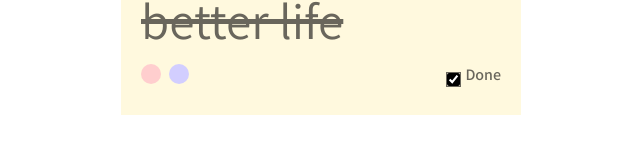
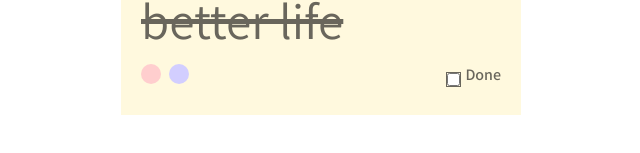
Before and after one commit to AEnedahg/todo, a React (Vite) app: page / in a window 1280 px wide. Shown: the part 567-720 px from the top of the page, without its empty margins (319-959 px from the left). Built offline with nearby package versions, Linux system fonts and the light colour scheme.

Commit message:
Update Image.tsx

```diff
--- a/src/routes/-components/index/Image/Image.tsx
+++ b/src/routes/-components/index/Image/Image.tsx
@@ -41,7 +41,7 @@ export default function Image () : ReactNode {
                         <div className={styles.circle}></div>
                     </div>
                     <form className={styles.imageForm}>
-                        <input className={styles.imageCheckbox} type="checkbox" checked={true} />
+                        <input className={styles.imageCheckbox} type="checkbox" checked={false} />
                         <label>Done</label>
                     </form>
                 </footer>
```
